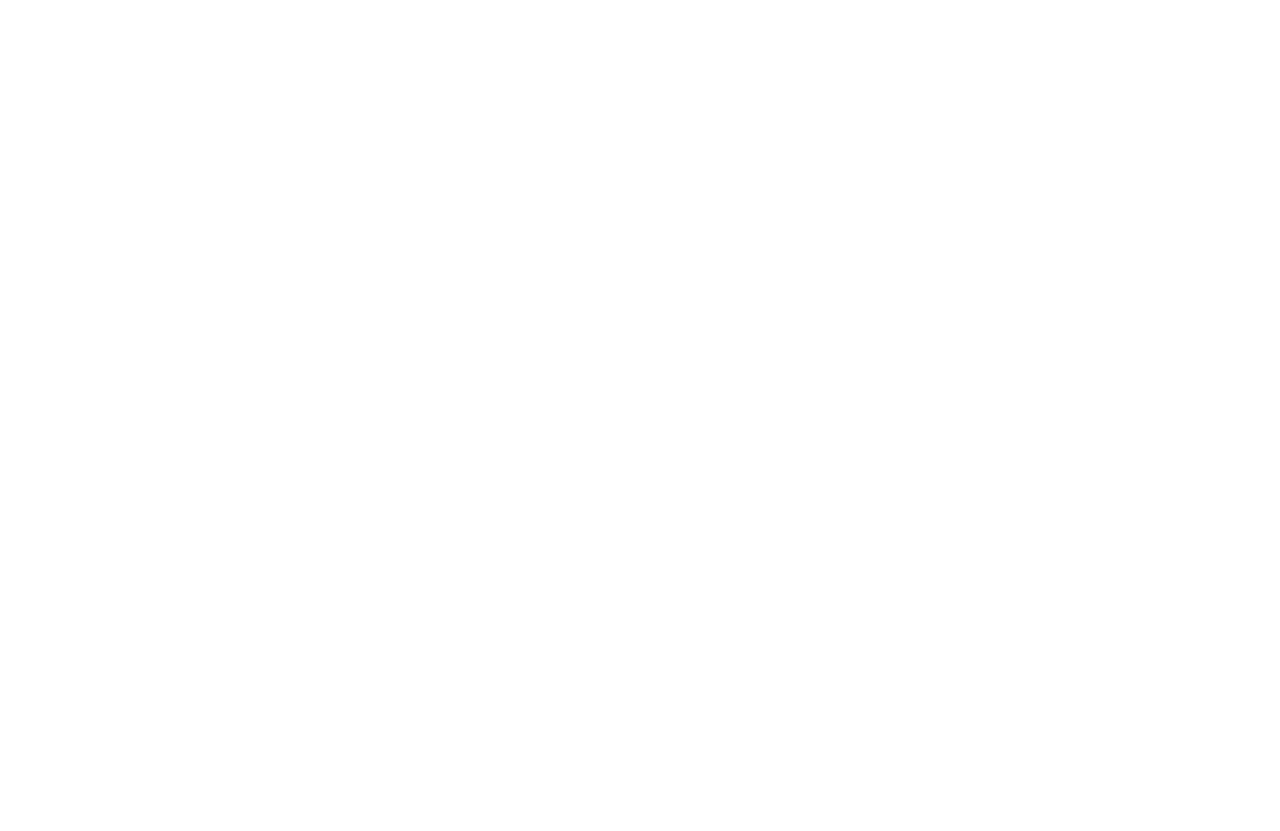
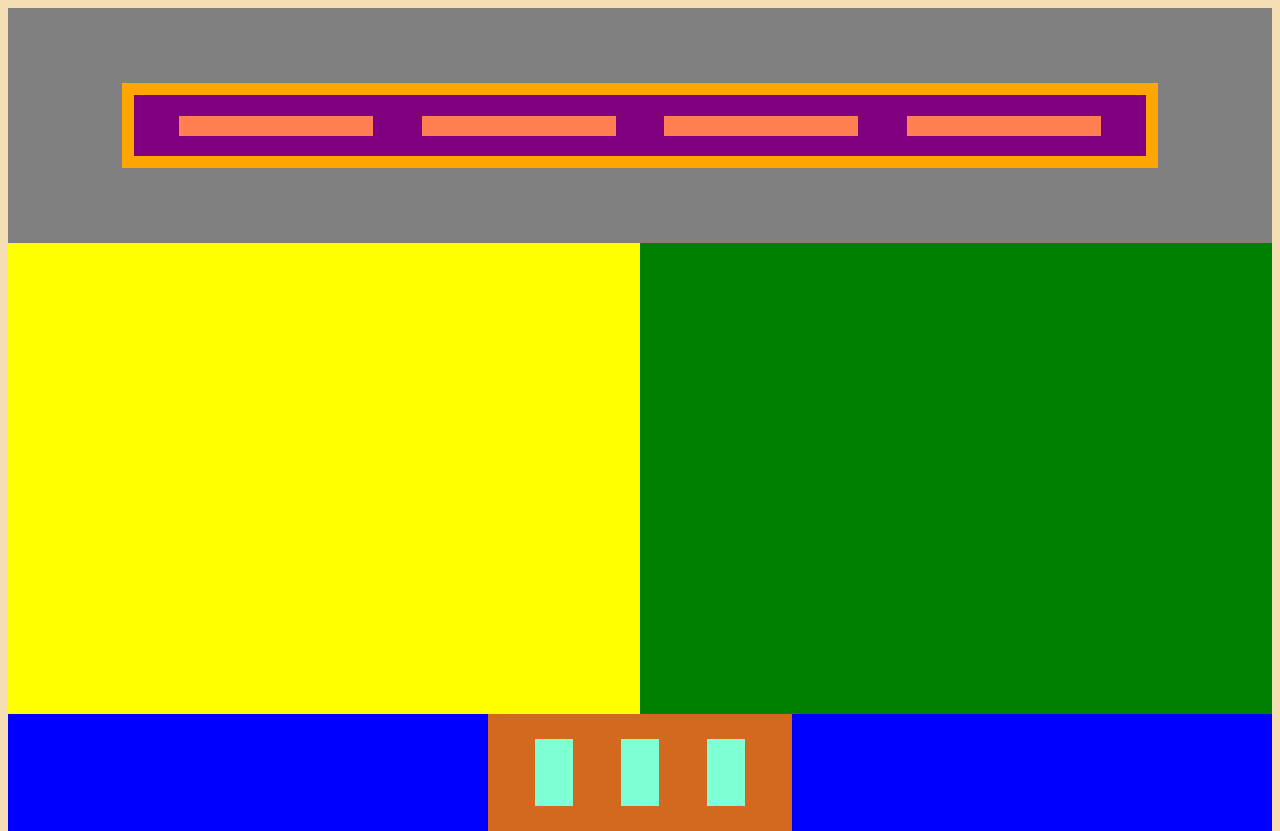
Before and after one commit to Gorinich88/adaptive-concept, a plain HTML site: page index.html in a window 1280 px wide. Before the commit the page ends 800 px from the top, so only its background shows below. Drawn offline with Linux system fonts and the light colour scheme.

Commit message:
add media style

```diff
--- a/index.html
+++ b/index.html
@@ -1,5 +1,6 @@
 <!DOCTYPE html>
 <html lang="en">
+
 <head>
   <meta charset="UTF-8">
   <meta http-equiv="X-UA-Compatible" content="IE=edge">
@@ -7,7 +8,42 @@
   <link rel="stylesheet" href="style.css">
   <title>Document</title>
 </head>
-<body>
 
+<body class="wheat">
+  <header class="gray">
+
+    <nav class="orange">
+
+      <ul class="purple">
+        <li class="coral"></li>
+        <li class="coral"></li>
+        <li class="coral"></li>
+        <li class="coral"></li>
+      </ul>
+    </nav>
+  </header>
+  <input type="checkbox" hidden id="switch">
+  <div class="yellow">
+    <label for="switch"></label>
+  </div>
+
+  <div class="green">
+    <label for="switch"></label>
+
+  </div>
+
+  <footer class="blue">
+
+    <ul class="chocolate">
+      <li class="aquamarine"></li>
+      <li class="aquamarine"></li>
+      <li class="aquamarine"></li>
+    </ul>
+  </footer>
+
+  <script>
+    document.querySelectorAll("[class]").forEach(el => el.style.background = el.className)
+  </script>
 </body>
+
 </html>
--- a/style.css
+++ b/style.css
@@ -0,0 +1,104 @@
+* {}
+
+ul {
+  list-style: none;
+  margin: 0;
+}
+[for="switch"] {
+  display: block;
+  height: 100%;
+  width: 100%;
+}
+.wheat {
+  display: flex;
+  flex-wrap: wrap;
+  height: calc(100vh - 16px);
+  overflow-x:hidden ;
+}
+
+.gray {
+  display: flex;
+  width: 100%;
+  min-height: 30%
+}
+
+.orange {
+  margin: auto;
+  width: 80%;
+  padding: 1%;
+}
+
+.purple {
+  display: flex;
+  justify-content: space-around;
+  padding: 2%;
+  min-height: 30%;
+}
+
+.coral {
+  width: 20%;
+  height: 20px;
+
+}
+
+.yellow {
+  width: 50%;
+  height: 60%;
+}
+
+.green {
+  width: 50%;
+  height: 60%;
+}
+
+.blue {
+  width: 100%;
+  height: 15%;
+  display: flex;
+  justify-content: center;
+
+
+}
+
+.chocolate {
+  width: 20%;
+  display: flex;
+  justify-content: space-around;
+  padding: 2%;
+  gap: 2%;
+  justify-self: center;
+}
+
+.aquamarine {
+  width: 15%;
+}
+
+@media (max-width: 800px) {
+  .purple {
+    flex-direction: column;
+    align-items: center;
+    height: 84%;
+    margin: auto;
+  }
+  .orange {
+    margin: 2% auto;
+  }
+  .coral {
+    width: 60%;
+  }
+  .yellow, .green {
+    width: 100%;
+    transition: transform 0.5s;
+
+  }
+  :checked+.yellow {
+    transform: translateX(-100%) ;
+  }
+  .green {
+    transform: translateY(-100%);
+    margin-bottom: -60%;
+  }
+  #switch:not(:checked)~.green {
+    transform: translate(100%, -100%);
+  }
+}
```
